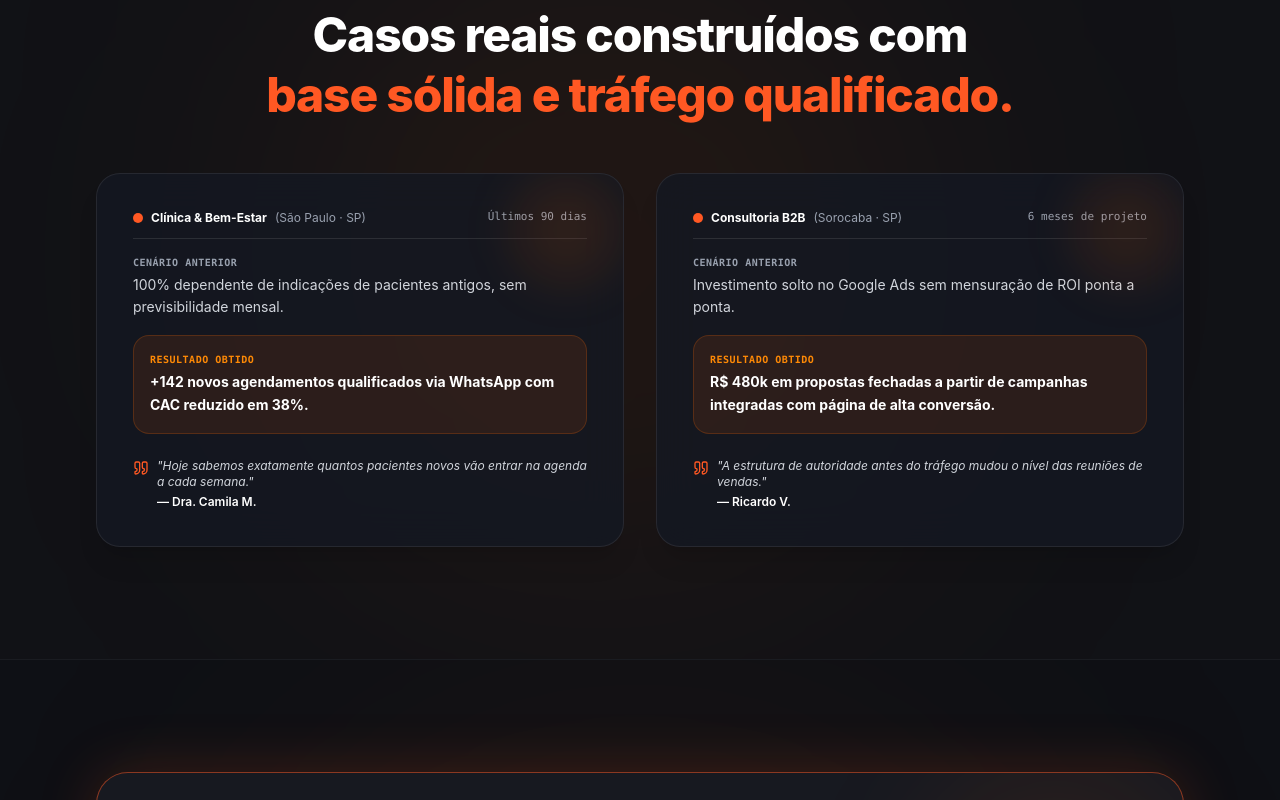
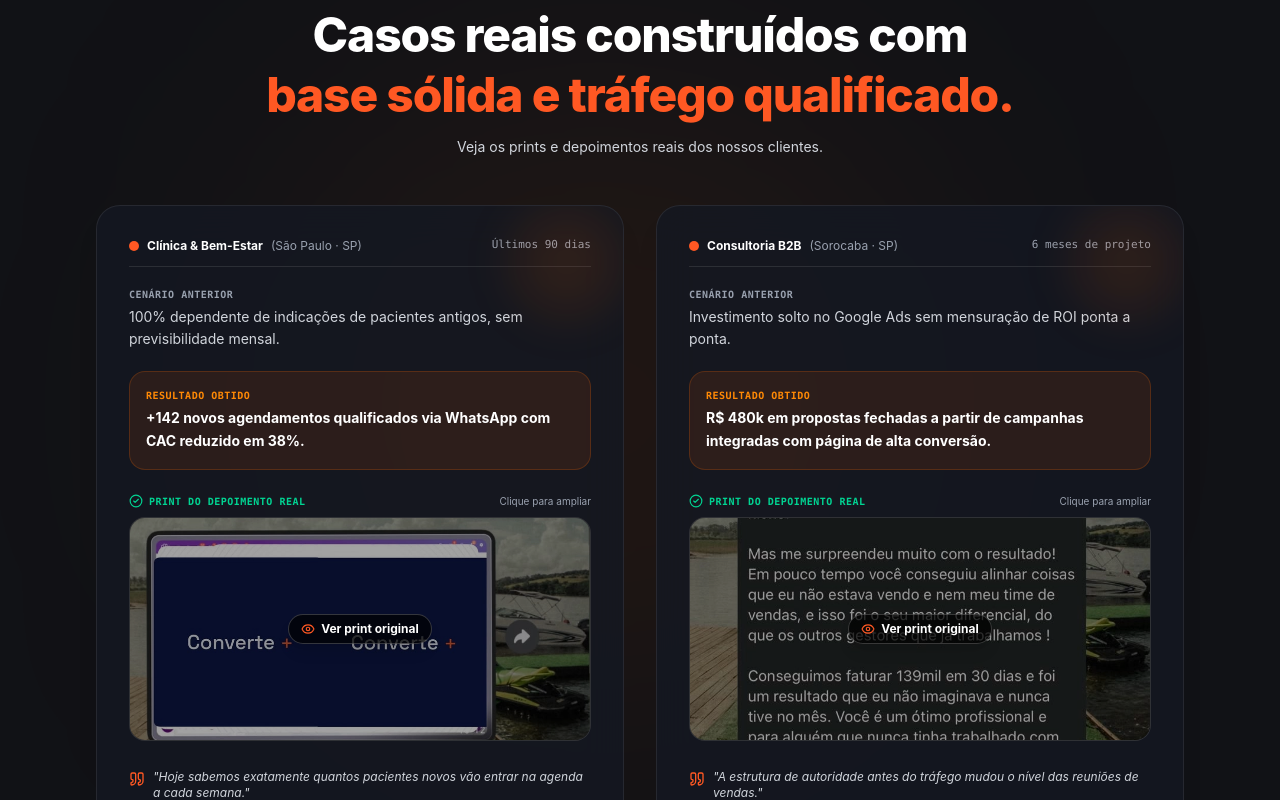
Before and after one commit to Poneyzada/Agencia-Converte-Lp, a React (Vite) app: page / in a window 1280 px wide. Shown: the part 4280-5080 px from the top of the page. Built offline with nearby package versions, Linux system fonts and the light colour scheme.

Commit message:
Display real client testimonial screenshots in CasesSection with interactive lightbox viewer

```diff
--- a/src/components/CasesSection.jsx
+++ b/src/components/CasesSection.jsx
@@ -1,12 +1,20 @@
-import React from 'react';
-import { Award, Quote } from 'lucide-react';
+import React, { useState } from 'react';
+import { Award, Quote, Eye, X, CheckCircle2 } from 'lucide-react';
 import { siteConfig } from '../config/siteConfig';
+import depoimento1 from '../assets/depoimento-converte+.webp';
+import depoimento2 from '../assets/depoimento2-converte+.webp';
+
+const imageMap = {
+  'depoimento-converte+.webp': depoimento1,
+  'depoimento2-converte+.webp': depoimento2
+};
 
 export default function CasesSection({ onOpenICP }) {
   const cases = siteConfig.cases || [];
+  const [selectedImage, setSelectedImage] = useState(null);
 
   return (
-    <section className="py-20 sm:py-28 relative bg-[#111216] overflow-hidden border-t border-white/5">
+    <section id="cases" className="py-20 sm:py-28 relative bg-[#111216] overflow-hidden border-t border-white/5">
 
       {/* Subtle Background Glow */}
       <div className="absolute top-1/2 left-1/4 -translate-y-1/2 w-[35rem] h-[35rem] bg-orange-500/10 rounded-full blur-[160px] pointer-events-none" />
@@ -24,19 +32,25 @@ export default function CasesSection({ onOpenICP }) {
             Casos reais construídos com <br />
             <span className="text-[#ff5823]">base sólida e tráfego qualificado.</span>
           </h2>
+          <p className="text-xs sm:text-sm text-gray-300">
+            Veja os prints e depoimentos reais dos nossos clientes.
+          </p>
         </div>
 
         {/* Flexible Cases Grid */}
         <div className={`grid gap-8 ${cases.length === 1 ? 'max-w-2xl mx-auto grid-cols-1' : 'grid-cols-1 md:grid-cols-2'}`}>
-          {cases.map((cs, idx) => (
+          {cases.map((cs, idx) => {
+            const imgSrc = imageMap[cs.image] || (idx === 0 ? depoimento1 : depoimento2);
+
+            return (
               <div
                 key={idx}
-              className="glass-panel p-7 sm:p-9 rounded-3xl border border-white/10 bg-[#171920]/90 hover:border-orange-500/40 transition-all duration-300 space-y-6 flex flex-col justify-between shadow-xl relative overflow-hidden group"
+                className="glass-panel p-6 sm:p-8 rounded-3xl border border-white/10 bg-[#171920]/90 hover:border-orange-500/40 transition-all duration-300 space-y-6 flex flex-col justify-between shadow-xl relative overflow-hidden group"
               >
                 {/* Corner Glow Accent */}
                 <div className="absolute top-0 right-0 w-28 h-28 bg-orange-500/10 rounded-full blur-xl group-hover:bg-orange-500/20 transition-colors pointer-events-none" />
 
-              <div className="space-y-4">
+                <div className="space-y-5">
 
                   {/* Header: Segment, Location & Period */}
                   <div className="flex items-center justify-between pb-3 border-b border-white/10 text-xs">
@@ -68,6 +82,36 @@ export default function CasesSection({ onOpenICP }) {
                     </p>
                   </div>
 
+                  {/* Print Depoimento Real Preview */}
+                  {imgSrc && (
+                    <div className="space-y-2 pt-1">
+                      <div className="flex items-center justify-between">
+                        <span className="text-[10px] font-bold text-emerald-400 uppercase tracking-wider font-mono flex items-center gap-1.5">
+                          <CheckCircle2 className="w-3.5 h-3.5" />
+                          <span>Print do Depoimento Real</span>
+                        </span>
+                        <span className="text-[10px] text-gray-400">Clique para ampliar</span>
+                      </div>
+
+                      <div
+                        onClick={() => setSelectedImage(imgSrc)}
+                        className="relative rounded-2xl overflow-hidden border border-white/15 bg-black/40 group/img cursor-pointer max-h-56 flex items-center justify-center"
+                      >
+                        <img
+                          src={imgSrc}
+                          alt={`Print depoimento real - ${cs.client}`}
+                          className="w-full h-auto object-cover opacity-90 group-hover/img:opacity-100 group-hover/img:scale-105 transition-all duration-300"
+                        />
+                        <div className="absolute inset-0 bg-black/30 group-hover/img:bg-black/10 transition-colors flex items-center justify-center">
+                          <div className="px-3 py-1.5 rounded-full bg-black/70 border border-white/20 text-white text-xs font-bold flex items-center gap-1.5 shadow-lg group-hover/img:scale-110 transition-transform">
+                            <Eye className="w-3.5 h-3.5 text-[#ff5823]" />
+                            <span>Ver print original</span>
+                          </div>
+                        </div>
+                      </div>
+                    </div>
+                  )}
+
                   {/* Testimonial Quote */}
                   <div className="pt-2 text-xs italic text-gray-300 flex items-start gap-2">
                     <Quote className="w-4 h-4 text-[#ff5823] shrink-0 mt-0.5" />
@@ -80,10 +124,34 @@ export default function CasesSection({ onOpenICP }) {
                 </div>
 
               </div>
-          ))}
+            );
+          })}
         </div>
 
       </div>
+
+      {/* Modal Zoom Viewer for Real Testimonial Screenshots */}
+      {selectedImage && (
+        <div
+          className="fixed inset-0 z-50 flex items-center justify-center p-4 bg-black/90 backdrop-blur-md animate-in fade-in duration-200"
+          onClick={() => setSelectedImage(null)}
+        >
+          <div className="relative max-w-4xl max-h-[90vh] overflow-auto rounded-2xl border border-white/20 bg-[#171920] p-2 shadow-2xl">
+            <button
+              onClick={() => setSelectedImage(null)}
+              className="absolute top-4 right-4 z-10 p-2.5 rounded-full bg-black/80 hover:bg-black text-white transition-colors border border-white/20 cursor-pointer"
+            >
+              <X className="w-5 h-5" />
+            </button>
+            <img
+              src={selectedImage}
+              alt="Print do Depoimento Real Ampliado"
+              className="w-full h-auto rounded-xl object-contain max-h-[85vh]"
+            />
+          </div>
+        </div>
+      )}
+
     </section>
   );
 }
--- a/src/config/siteConfig.js
+++ b/src/config/siteConfig.js
@@ -102,7 +102,8 @@ export const siteConfig = {
       before: "100% dependente de indicações de pacientes antigos, sem previsibilidade mensal.",
       result: "+142 novos agendamentos qualificados via WhatsApp com CAC reduzido em 38%.",
       quote: "Hoje sabemos exatamente quantos pacientes novos vão entrar na agenda a cada semana.",
-      author: "Dra. Camila M."
+      author: "Dra. Camila M.",
+      image: "depoimento-converte+.webp"
     },
     {
       client: "Consultoria B2B",
@@ -111,7 +112,8 @@ export const siteConfig = {
       before: "Investimento solto no Google Ads sem mensuração de ROI ponta a ponta.",
       result: "R$ 480k em propostas fechadas a partir de campanhas integradas com página de alta conversão.",
       quote: "A estrutura de autoridade antes do tráfego mudou o nível das reuniões de vendas.",
-      author: "Ricardo V."
+      author: "Ricardo V.",
+      image: "depoimento2-converte+.webp"
     }
   ],
 
```
Lines whose indentation alone changed are shown as unchanged.
